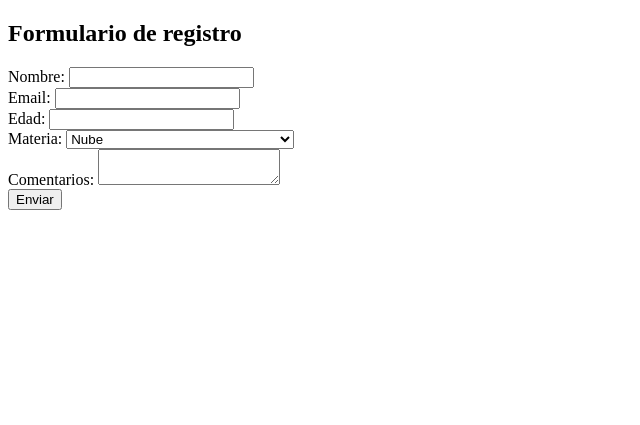
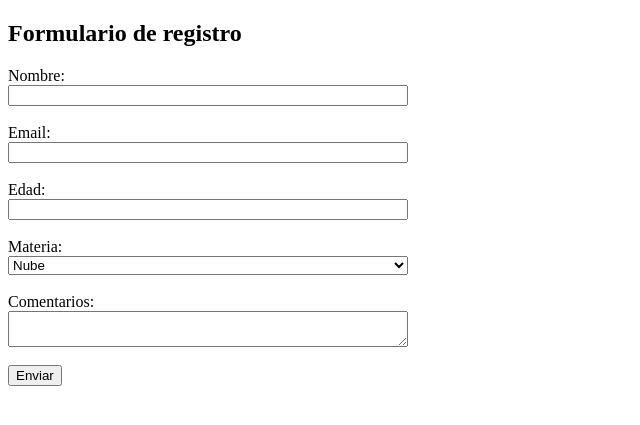
Before and after one commit to LeandroRossetti/practica_flask, a Flask app: page / in a window 1280 px wide. Shown: the top 425 px of the page, without its empty margins (0-640 px from the left). Run offline with Flask 3, Linux system fonts and the light colour scheme.

Commit message:
Se agrega estilo basico a forms

```diff
--- a/templates/formulario.html
+++ b/templates/formulario.html
@@ -4,6 +4,7 @@
 {% block content %}
 <h2>Formulario de registro</h2>
 <form method="POST">
+    <div style="display: flex; flex-direction: column; max-width: 400px;">
     Nombre: <input type="text" name="nombre" required><br>
     Email: <input type="email" name="email" required><br>
     Edad: <input type="number" name="edad" required><br>
@@ -15,7 +16,7 @@
         </select><br>
 
     Comentarios: <textarea name="comentarios" required></textarea><br>
-
+</div>
     <input type="submit" value="Enviar">
 </form>
 {% endblock %}
--- a/templates/usuarios.html
+++ b/templates/usuarios.html
@@ -4,13 +4,14 @@
 {% block content %}
 <h2>Registro de Usuarios</h2>
 <form method="POST">
+    <div style="display: flex; flex-direction: column; max-width: 400px;">
     Nombre: <input type="text" name="nombre" required><br>
     Apellido: <input type="text" name="apellido" required><br>
     Login: <input type="text" name="login" required><br>
     Contraseña: <input type="password" name="password" required><br>
     Email: <input type="email" name="email" required><br>
 
-
+</div>
     <input type="submit" value="Enviar">
 </form>
 
```
